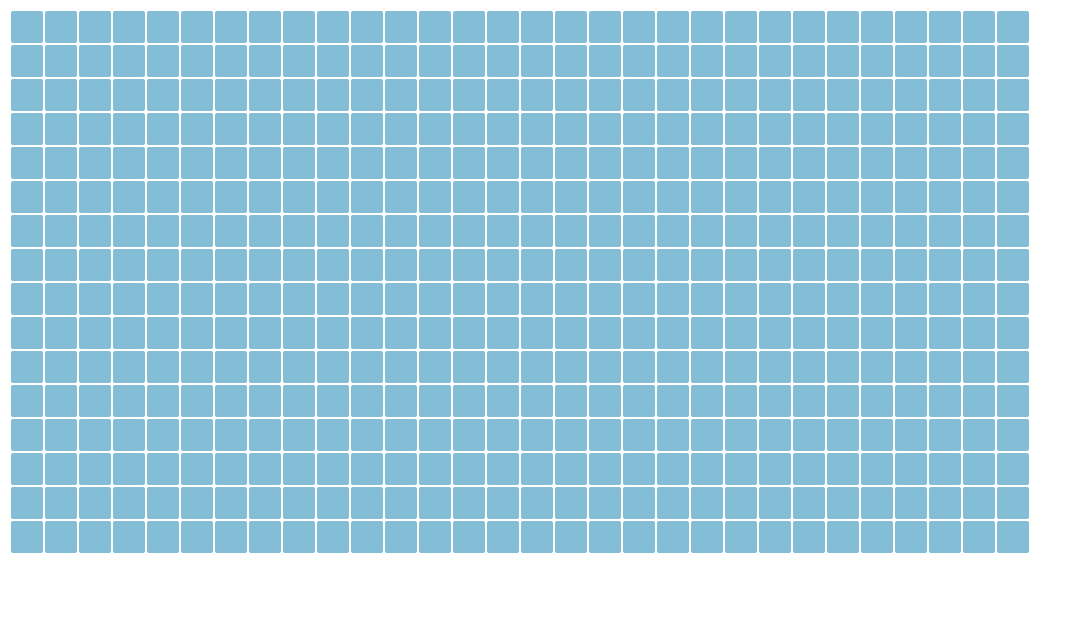
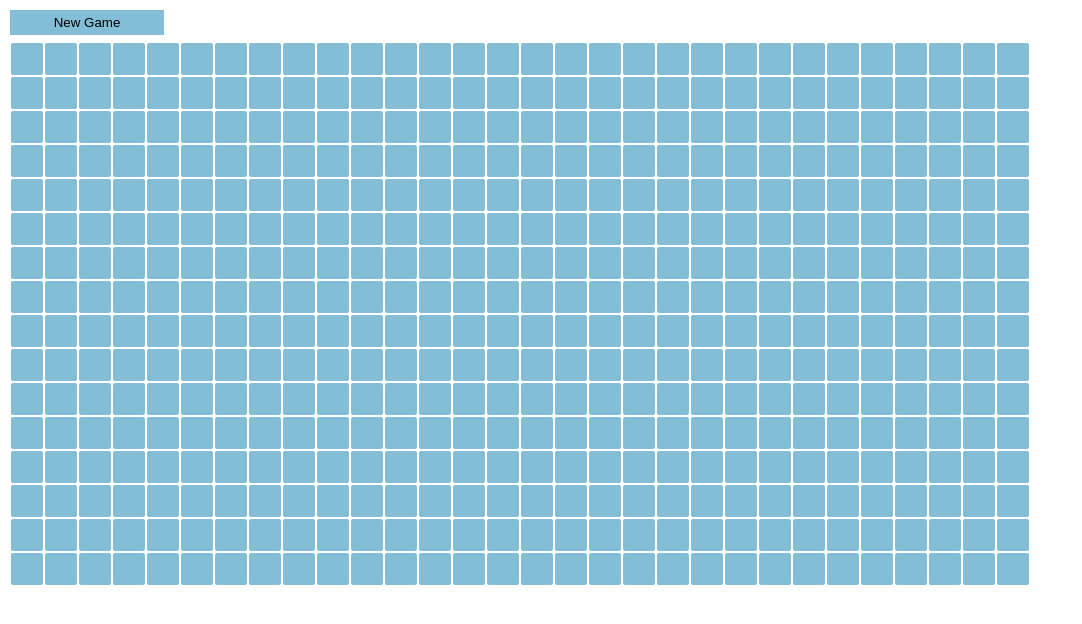
Before and after one commit to naya460/gawsel, a Next.js app in the folder Next.js/Minesweeper/: page / in a window 1280 px wide. Shown: the top 624 px of the page, without its empty margins (0-1082 px from the left). Built offline with nearby package versions, Linux system fonts and the light colour scheme.

Commit message:
<Next.js/Minesweeper>New Gameボタンで盤面を初期化

```diff
--- /dev/null
+++ b/Next.js/Minesweeper/components/MinesweeperGame.module.css
@@ -0,0 +1,16 @@
+.new_game_button {
+    width: 154px;
+    height: 25px;
+    border-width: 0px;
+    margin: 2px;
+    margin-bottom: 5px;
+    background-color: #83bed6;
+}
+
+.new_game_button:hover {
+    background-color: #94cfe7;
+}
+
+.new_game_button:active {
+    background-color: #72adc5;
+}
--- a/Next.js/Minesweeper/components/MinesweeperGame.tsx
+++ b/Next.js/Minesweeper/components/MinesweeperGame.tsx
@@ -1,4 +1,6 @@
 import react, {useState} from "react"
+
+import styles from "./MinesweeperGame.module.css"
 
 import MinesweeperBoard, {CellStatus} from "./MinesweeperBoard"
 
@@ -141,6 +143,14 @@ export default function MinesweeperGame(): react.ReactElement {
 
 	return (
 		<>
+      <button
+        className={styles.new_game_button}
+        onClick={() => {
+          const board_slice = board.slice();
+          board_slice.fill({isOpen: false, number: 0, isFlagged: false});
+          setBoard(board_slice);
+          setStart(false);
+        }}>New Game</button>
 			<MinesweeperBoard
 				lx={lx} ly={ly} board={board}
 				onClickCell={(x, y) => handleClickCell(x, y)}
```
